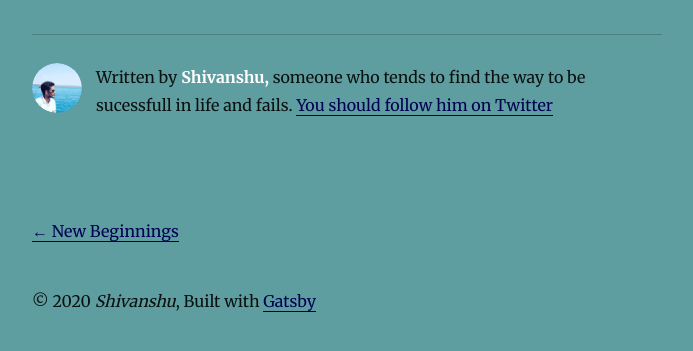
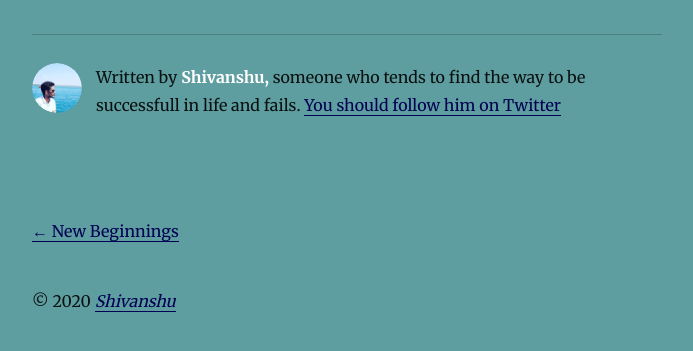
Before and after one commit to singhshivanshu/my-blog, a Gatsby site: page /my-first-coding-project/ in a window 1280 px wide. Shown: the part 1165-1516 px from the top of the page, without its empty margins (293-986 px from the left). Built offline with nearby package versions, Linux system fonts and the light colour scheme; Gatsby itself is replaced by a stand-in of ours; some packages are replaced by stand-ins of ours.

Commit message:
update: updated blog and skills

```diff
--- a/gatsby-config.js
+++ b/gatsby-config.js
@@ -3,7 +3,7 @@ module.exports = {
     title: `Welcome to Shivanshu's blog`,
     author: {
       name: `Shivanshu,`,
-      summary: `someone who tends to find the way to be sucessfull in life and fails.`,
+      summary: `someone who tends to find the way to be successfull in life and fails.`,
     },
     description: `A starter blog demonstrating what Gatsby can do.`,
     siteUrl: `https://gatsby-starter-blog-demo.netlify.app/`,
--- a/src/components/layout.js
+++ b/src/components/layout.js
@@ -59,9 +59,7 @@ const Layout = ({ location, title, children }) => {
       <header>{header}</header>
       <main>{children}</main>
       <footer>
-        © {new Date().getFullYear()} <i>Shivanshu</i>, Built with
-        {` `}
-        <a href="https://www.gatsbyjs.org">Gatsby</a>
+        © {new Date().getFullYear()}&nbsp;<a target="_blank" href="https://shivanshu.netlify.app"><i>Shivanshu</i></a>
       </footer>
     </div>
   )
```
